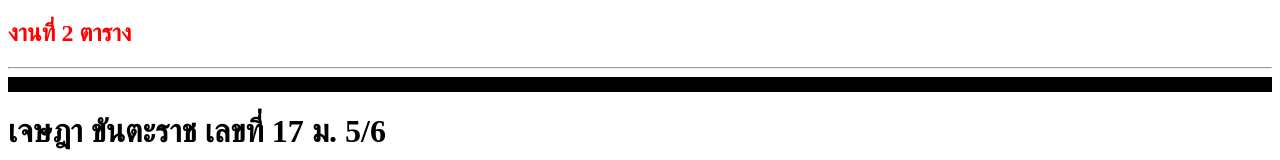
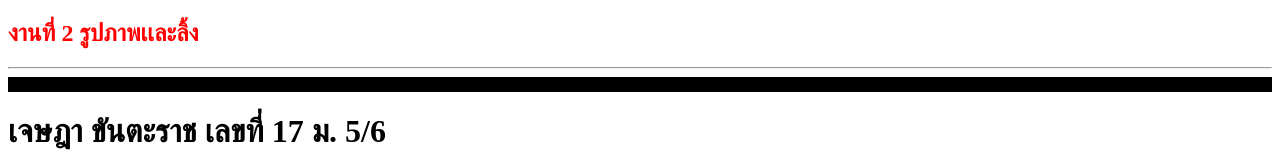
Before and after one commit to oatfgdsf/17jetsada, a plain HTML site: page work.3.html in a window 1280 px wide. Shown: the top 160 px of the page. Drawn offline with Linux system fonts and the light colour scheme.

Commit message:
Add files via upload

```diff
--- a/work.3.html
+++ b/work.3.html
@@ -8,7 +8,7 @@
     <title>work</title>
 </head>
    <font color="red">
- <h2> งานที่ 2 ตาราง </h2>
+ <h2> งานที่ 2 รูปภาพเเละลิ้ง </h2>
     </font>
 <hr>
 <hr size="15" color="black">
```
